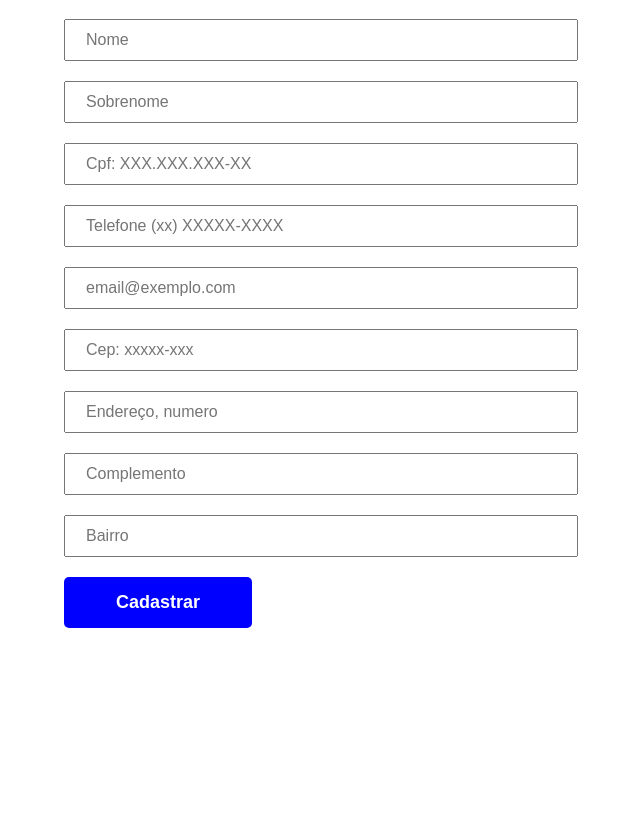
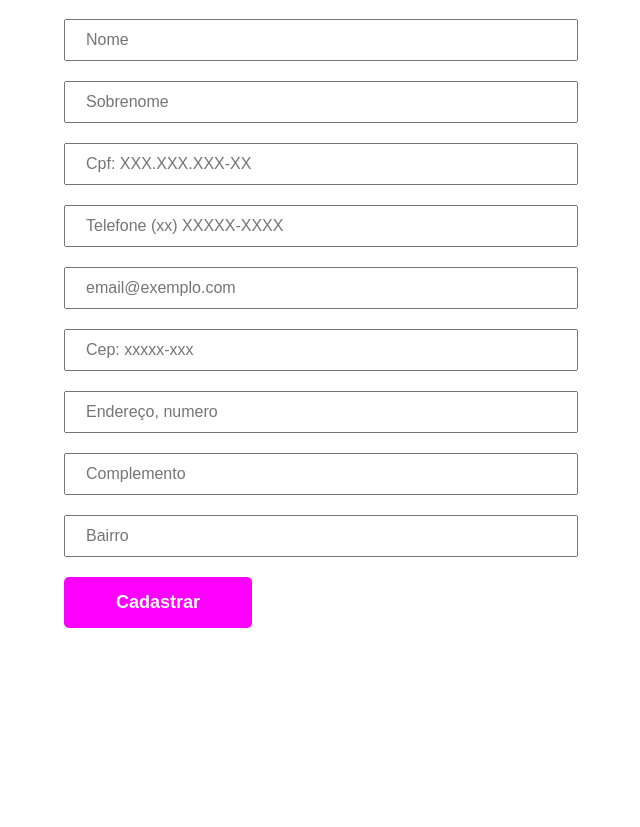
Before and after one commit to wellz3280/locawell, a PHP site: page /cadastrarCliente.html in a window 1280 px wide. Shown: the part 215-1042 px from the top of the page, without its empty margins (306-946 px from the left). Run offline with PHP 8.4, Linux system fonts and the light colour scheme.

Commit message:
testes de cor e opacidade

```diff
--- a/media/css/style.css
+++ b/media/css/style.css
@@ -109,12 +109,15 @@ main{
 	font-size: 2em;
 	text-align: center;
 	padding: 20px 0 ;
+	color: rgba(0, 0,0, 1.5);
+
 
 }
 
 .cadastro-cliente ul {
 	padding: 20px 0;
 	text-align: center;
+
 }
 .cadastro-cliente li{
 	display: inline;
@@ -146,7 +149,7 @@ form{
     padding: 15px 0px;
     margin: 20px 0 200px 200px;
     font-weight: bold;
-    background: blue;
+    background: rgba(255, 0, 255, 1.0);
     color: white;
     font-size: 18px;
     border: none;
@@ -155,7 +158,7 @@ form{
     cursor: pointer;
 }
 .enviar:hover{
-    background: #000000;
+    background: rgba(255, 0, 255, 0.3);
 
 
 }
```
